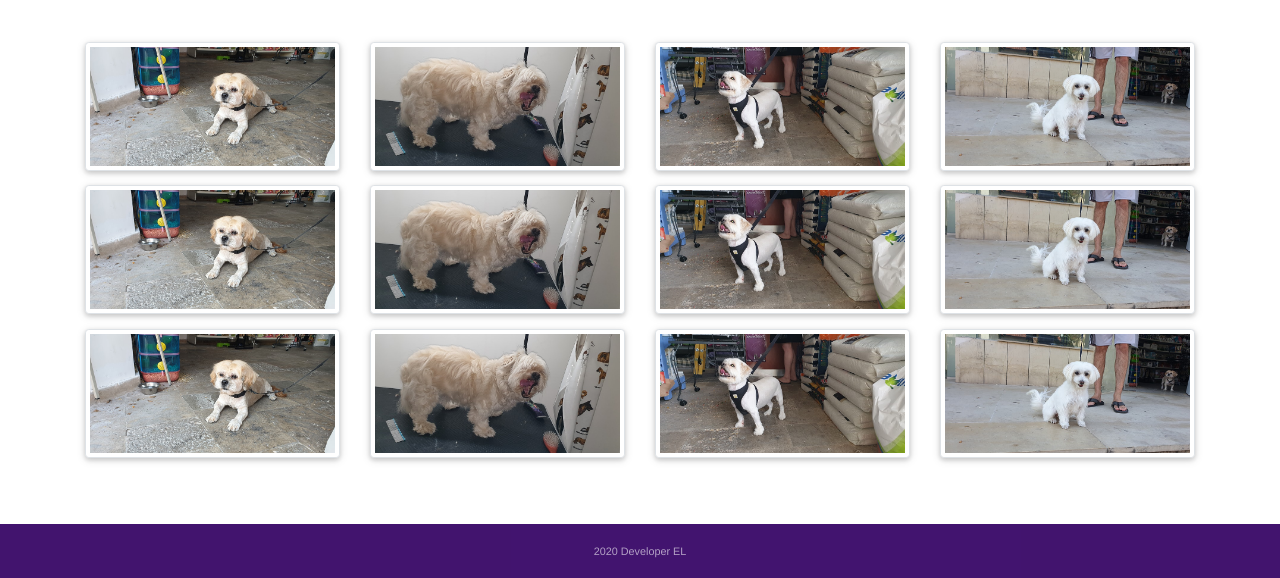
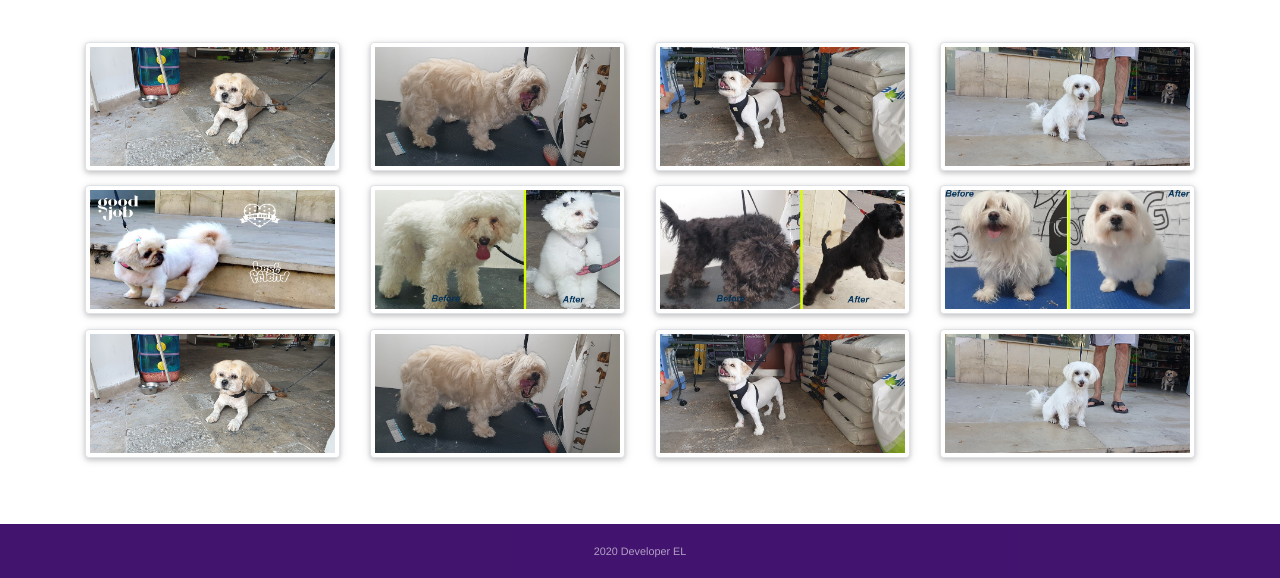
Before and after one commit to Lemberg-Evgeny/Pets, a plain HTML site: page gallery.html in a window 1280 px wide. Shown: the part 222-800 px from the top of the page. Drawn offline with nearby package versions, Linux system fonts and the light colour scheme.

Commit message:
add img to gallery

```diff
--- a/gallery.html
+++ b/gallery.html
@@ -122,24 +122,24 @@
                             src="gallery/04.jpg" alt="Responsive image">
                     </a>
                     <a class="zoom col-6 col-lg-3 mb-3 animated zoomIn" data-fancybox="gallery"
-                        href="gallery/01.jpg">
+                        href="gallery/05.jpg">
                         <img class="img-fluid z-depth-1 img-thumbnail d-flex mx-auto"
-                            src="gallery/01.jpg" alt="Responsive image">
+                            src="gallery/05.jpg" alt="Responsive image">
                     </a>
                     <a class="zoom col-6 col-lg-3 mb-3 animated zoomInUp" data-fancybox="gallery"
-                        href="gallery/02.jpg">
+                        href="gallery/06.jpg">
                         <img class="img-fluid z-depth-1 img-thumbnail d-flex mx-auto"
-                            src="gallery/02.jpg" alt="Responsive image">
+                            src="gallery/06.jpg" alt="Responsive image">
                     </a>
                     <a class="zoom col-6 col-lg-3 mb-3 animated zoomInLeft" data-fancybox="gallery"
-                        href="gallery/03.jpg">
+                        href="gallery/07.jpg">
                         <img class="img-fluid z-depth-1 img-thumbnail d-flex mx-auto"
-                            src="gallery/03.jpg" alt="Responsive image">
+                            src="gallery/07.jpg" alt="Responsive image">
                     </a>
                     <a class="zoom col-6 col-lg-3 mb-3 animated zoomIn" data-fancybox="gallery"
-                        href="gallery/04.jpg">
+                        href="gallery/08.jpg">
                         <img class="img-fluid z-depth-1 img-thumbnail d-flex mx-auto"
-                            src="gallery/04.jpg" alt="Responsive image">
+                            src="gallery/08.jpg" alt="Responsive image">
                     </a>
                     <a class="zoom col-6 col-lg-3 mb-3 animated zoomInUp" data-fancybox="gallery"
                         href="gallery/01.jpg">
--- a/gallery/scripts/data-fancybox-Gallery.js
+++ b/gallery/scripts/data-fancybox-Gallery.js
@@ -1,11 +1,11 @@
 $('[data-fancybox="gallery"]').fancybox({
+    loop: true,
     buttons: [
         "slideShow",
         "thumbs",
         "close"
     ],
     protect: true,
-    loop: true,
     arrows: true,
     infobar: true,
     transitionEffect: "circular"
```
Also changed, not shown: gallery/05.jpg (added), gallery/06.jpg (added), gallery/07.jpg (added), gallery/08.jpg (added).
